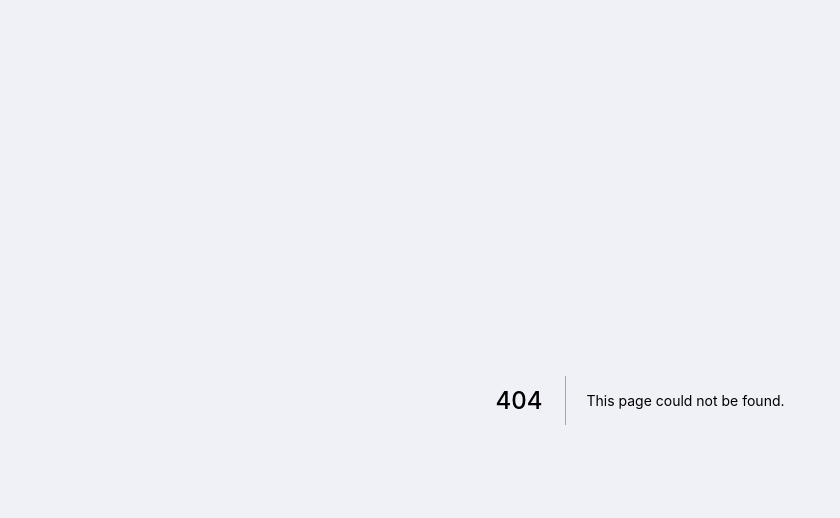
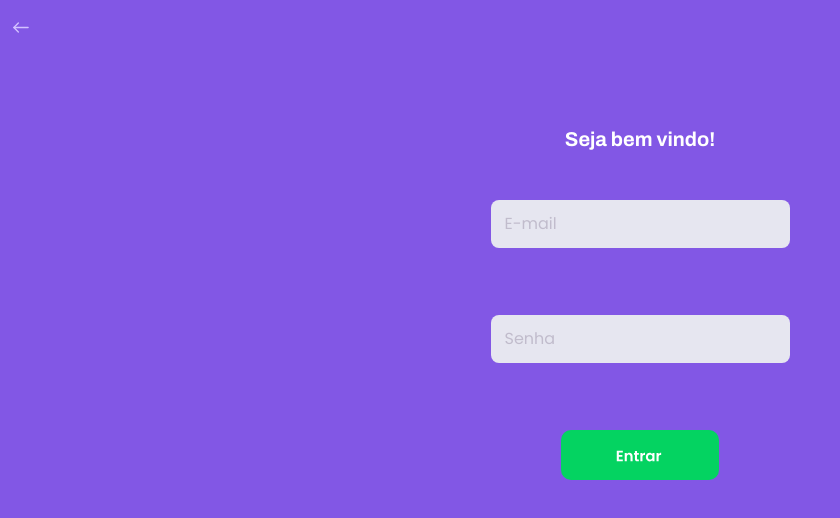
Before and after one commit to marianaccn/adotaPet-front, a Next.js app: page /login in a window 1280 px wide. Before the commit this address had no page. Shown: the top 518 px of the page, without its empty margins (0-840 px from the left). Built offline with nearby package versions, Linux system fonts and the light colour scheme.

Commit message:
Adiciona pagina de login, e ajusta demais estilos ja criados

```diff
--- /dev/null
+++ b/src/components/return-button/styled.ts
@@ -0,0 +1,14 @@
+import styled from 'styled-components';
+import { Colors } from '../../styles/theme';
+
+export const ReturnButtonContainer = styled.button`
+  display: flex;
+  justify-content: flex-start;
+  border: none;
+  background-color: ${Colors.primary};
+  margin: 1.25rem 1.25rem;
+
+  img {
+    height: 2.9rem;
+  }
+`;
--- a/src/pages/home/styled.ts
+++ b/src/pages/home/styled.ts
@@ -95,7 +95,7 @@ export const MobileTextContainer = styled.div`
 export const ButtonsContainer = styled.div`
   display: flex;
   justify-content: center;
-  margin: 4.0625rem 0;
+  margin: 6.25rem 0;
 
   a {
     width: 30rem;
--- a/src/pages/index.tsx
+++ b/src/pages/index.tsx
@@ -12,8 +12,8 @@ const Home: NextPage = () => {
   return (
     <Container>
       <LoginButton>
-        <a href="/pets-availabes">
-          <img src="./images/login-button.svg" alt="Botao de login" />
+        <a href="/login">
+          <img src="./images/login-button-home.svg" alt="Botao de login" />
         </a>
       </LoginButton>
       <TextContainer>
@@ -32,7 +32,7 @@ const Home: NextPage = () => {
         <a href="/about">
           <img src="./images/about-us-button.svg" alt="Sobre nos" />
         </a>
-        <a href="/pets-availabes">
+        <a href="/pets-availables">
           <img
             src="./images/pets-availabes-button.svg"
             alt="Animais disponiveis"
--- /dev/null
+++ b/src/pages/login/index.tsx
@@ -0,0 +1,38 @@
+import { ReturnButtonContainer } from '@components/return-button/styled';
+import { NextPage } from 'next';
+import {
+  ButtonContainer,
+  Container,
+  InputContainer,
+  LoginContainer,
+  LoginInput,
+  TextContainer,
+} from './styled';
+
+const Login: NextPage = () => {
+  return (
+    <Container>
+      <ReturnButtonContainer>
+        <a href="/">
+          <img src="./images/return-icon.svg" alt="Botão de voltar" />
+        </a>
+      </ReturnButtonContainer>
+      <LoginContainer>
+        <TextContainer>
+          <h1>Seja bem vindo!</h1>
+        </TextContainer>
+        <InputContainer>
+          <LoginInput type="text" placeholder="E-mail" name="email" />
+          <LoginInput type="password" placeholder="Senha" name="senha" />
+        </InputContainer>
+        <ButtonContainer>
+          <a href="/registered-pets">
+            <img src="./images/login-button.svg" alt="Botao de login" />
+          </a>
+        </ButtonContainer>
+      </LoginContainer>
+    </Container>
+  );
+};
+
+export default Login;
--- /dev/null
+++ b/src/pages/login/styled.ts
@@ -0,0 +1,67 @@
+import styled from 'styled-components';
+import { Colors } from '../../styles/theme';
+
+export const Container = styled.div`
+  background-color: ${Colors.primary};
+  height: 100vh;
+  display: flex;
+  flex-direction: column;
+  justify-content: center;
+`;
+
+export const LoginContainer = styled.div`
+  background-color: ${Colors.primary};
+  height: 100vh;
+  width: 100vw;
+  display: flex;
+  flex-direction: column;
+  margin: 67px 0 0 0;
+`;
+
+export const TextContainer = styled.div`
+  background-color: ${Colors.primary};
+  display: flex;
+  justify-content: center;
+  margin: 0 0 4.875rem;
+
+  h1 {
+    font-family: Archivo, sans-serif;
+    font-weight: 700;
+    font-size: 2rem;
+    line-height: 2.3125rem;
+    color: ${Colors.titlePrimary};
+  }
+`;
+
+export const InputContainer = styled.div`
+  display: flex;
+  justify-content: flex-start;
+  flex-direction: column;
+  align-items: center;
+`;
+
+export const LoginInput = styled.input`
+  background-color: ${Colors.lineWhite};
+  border-radius: 8px;
+  border: none;
+  font-family: Poppins, sans-serif;
+  font-size: 16px;
+  font-weight: 400;
+  height: 48px;
+  margin-bottom: 67px;
+  width: 299px;
+  padding-left: 14px;
+
+  ::-webkit-input-placeholder {
+    color: ${Colors.smallInfo};
+  }
+`;
+
+export const ButtonContainer = styled.div`
+  display: flex;
+  justify-content: center;
+
+  img {
+    height: 50px;
+  }
+`;
--- /dev/null
+++ b/src/pages/pets-availables/styled.ts
@@ -0,0 +1,21 @@
+import styled from 'styled-components';
+import { Colors } from '../../styles/theme';
+
+export const Container = styled.div`
+  background-color: ${Colors.primary};
+  height: 100vh;
+  width: 100vw;
+`;
+
+export const Header = styled.div`
+  display: flex;
+  flex-direction: column;
+  margin: 29px 0 32px 32px;
+
+  h1 {
+    font-family: Archivo, sans-serif;
+    font-weight: 700;
+    font-size: 1.875rem;
+    color: ${Colors.titlePrimary};
+  }
+`;
```
Also changed, not shown: src/components/return-button/index.tsx (added, +11 -0 lines), src/pages/about/index.tsx (+4 -3 lines), src/pages/about/styled.ts (+0 -12 lines), src/pages/pets-availables/index.tsx (added, +22 -0 lines), public/images/login-button-home.svg (added), public/images/login-button.svg.
